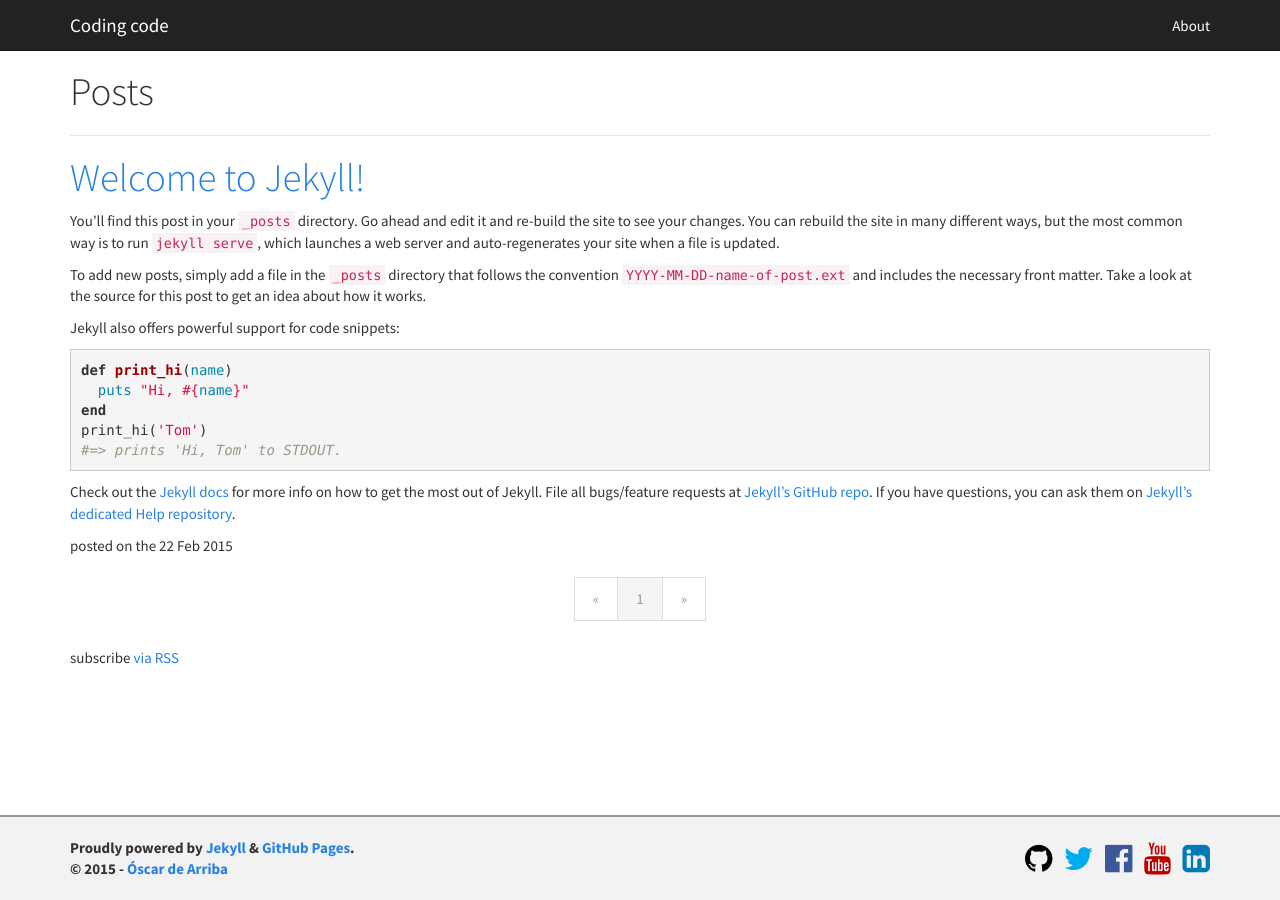
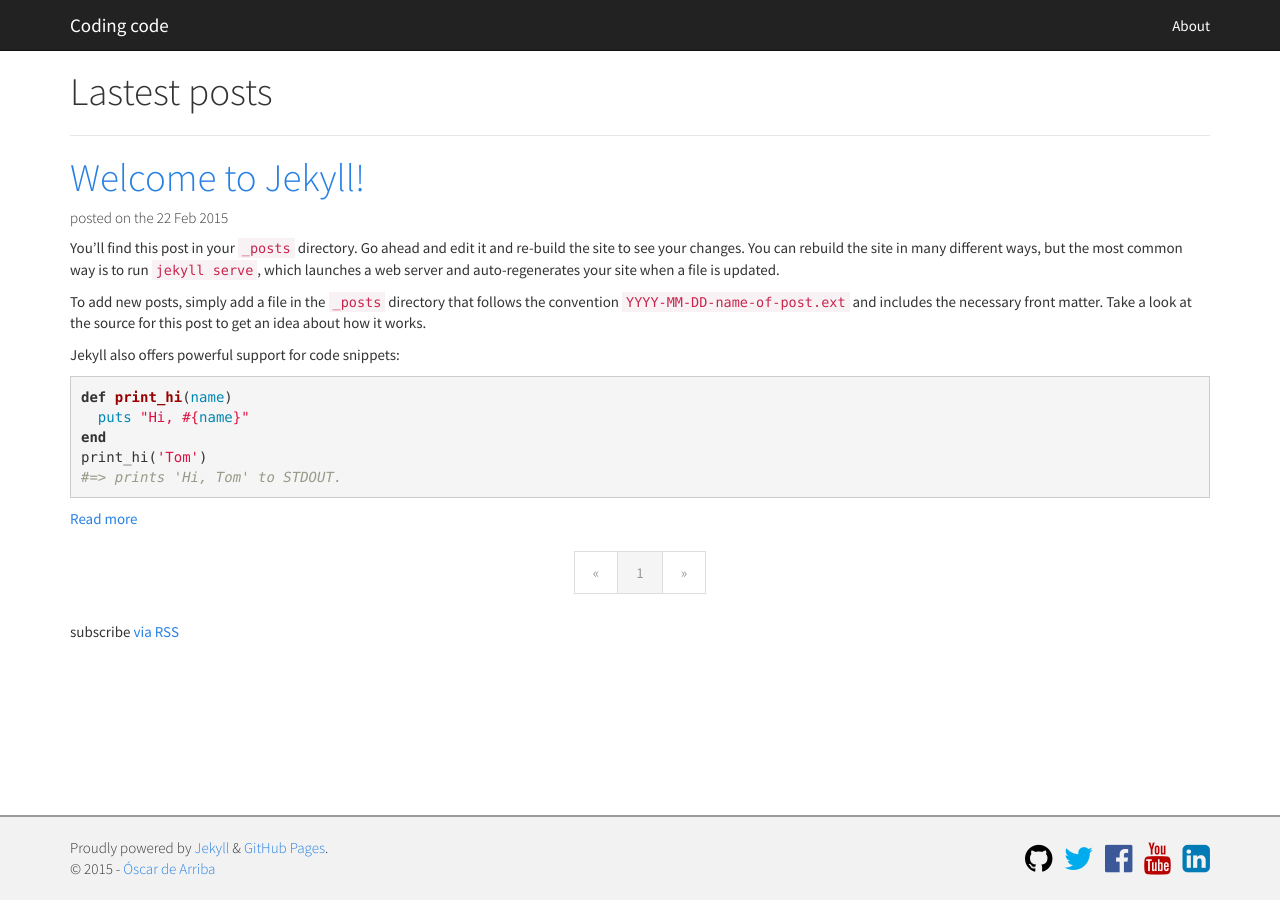
Before and after one commit to odarriba/codingcode.io_old, a Jekyll site: the page built from index.html, in a window 1280 px wide. Built offline with Jekyll 4.4.1, drawn with Linux system fonts in a browser that asks for light colours; nearby versions of some CDN libraries; the list of posts is cut into pages by our own code.

Commit message:
Added excerpt and some visual changes.

```diff
--- a/_config.yml
+++ b/_config.yml
@@ -19,5 +19,9 @@ social:
 # Build settings
 markdown: kramdown
 
+# Pagination
 paginate: 5
 paginate_path: "blog/page:num/"
+
+# Separator to cut down the posts on index page
+excerpt_separator: "<!--more-->"
--- /dev/null
+++ b/_includes/pagination.html
@@ -0,0 +1,48 @@
+<nav style="text-align:center;">
+  <ul class='pagination'>
+    {% if paginator.previous_page %}
+      {% if paginator.previous_page == 1 %}
+        <li>
+          <a href="/">&laquo;</a>
+        </li>
+      {% else %}
+        <li>
+          <a href="/page{{paginator.previous_page}}">&laquo;</a>
+        </li>
+      {% endif %}
+    {% else %}
+      <li class="disabled">
+        <a href="#">&laquo;</a>
+      </li>
+    {% endif %}
+    {% if paginator.page == 1 %}
+      <li class="active">
+        <a href="#">1</a>
+      </li>
+    {% else %}
+      <li>
+        <a href="/">1</a>
+      </li>
+    {% endif %}
+    {% for count in (2..paginator.total_pages) %}
+      {% if count == paginator.page %}
+        <li class="active">
+          <a href="#">{{count}}</a>
+        </li>
+      {% else %}
+        <li>
+          <a href="/page{{count}}">{{count}}</a>
+        </li>
+      {% endif %}
+    {% endfor %}
+    {% if paginator.next_page %}
+      <li>
+        <a href="/page{{paginator.next_page}}">&raquo;</a>
+      </li>
+    {% else %}
+      <li class="disabled">
+        <a href="#">&raquo;</a>
+      </li>
+    {% endif %}
+  </ul>
+</nav>
--- a/_posts/2015-02-22-welcome-to-jekyll.markdown
+++ b/_posts/2015-02-22-welcome-to-jekyll.markdown
@@ -18,6 +18,8 @@ print_hi('Tom')
 #=> prints 'Hi, Tom' to STDOUT.
 {% endhighlight %}
 
+<!--more-->
+
 Check out the [Jekyll docs][jekyll] for more info on how to get the most out of Jekyll. File all bugs/feature requests at [Jekyll’s GitHub repo][jekyll-gh]. If you have questions, you can ask them on [Jekyll’s dedicated Help repository][jekyll-help].
 
 [jekyll]:      http://jekyllrb.com
--- a/css/main.scss
+++ b/css/main.scss
@@ -40,7 +40,7 @@ body {
   border-top: 2px solid #999;
 
   .text {
-    font-weight: bold;
+    font-weight: lighter;
     color: #333;
   }
 
--- a/index.html
+++ b/index.html
@@ -4,68 +4,18 @@ layout: default
 
 <div class="home">
 
-  <h1 class="page-heading">Posts</h1>
+  <h1 class="page-heading">Lastest posts</h1>
   <hr class="divider" />
 
   {% for post in paginator.posts %}
     <h1><a href="{{ post.url }}">{{ post.title }}</a></h1>
+    <h5><aside class="details">posted on the <time>{{ post.date | date_to_string }}</time></aside></h5>
     <div class="content">
-      {{ post.content }}
+      {{ post.excerpt }}
     </div>
-    <aside class="details">posted on the <time>{{ post.date | date_to_string }}</time></aside>
+    <a href="{{ post.url }}">Read more</a>
   {% endfor %}
 
-  <!-- pagination (a page1 folder isn't created by Jekyll.
-  To avoid 404s when going to the first page it must be
-  specified separately) -->
-
-  <nav style="text-align:center;">
-    <ul class='pagination'>
-      {% if paginator.previous_page %}
-        {% if paginator.previous_page == 1 %}
-          <li>
-            <a href="/">&laquo;</a>
-          </li>
-        {% else %}
-          <li>
-            <a href="/page{{paginator.previous_page}}">&laquo;</a>
-          </li>
-        {% endif %}
-      {% else %}
-        <li class="disabled">
-          <a href="#">&laquo;</a>
-        </li>
-      {% endif %}
-      {% if paginator.page == 1 %}
-        <li class="active">
-          <a href="#">1</a>
-        </li>
-      {% else %}
-        <li>
-          <a href="/">1</a>
-        </li>
-      {% endif %}
-      {% for count in (2..paginator.total_pages) %}
-        {% if count == paginator.page %}
-          <li class="active">
-            <a href="#">{{count}}</a>
-          </li>
-        {% else %}
-          <li>
-            <a href="/page{{count}}">{{count}}</a>
-          </li>
-        {% endif %}
-      {% endfor %}
-      {% if paginator.next_page %}
-        <li>
-          <a href="/page{{paginator.next_page}}">&raquo;</a>
-        </li>
-      {% else %}
-        <li class="disabled">
-          <a href="#">&raquo;</a>
-        </li>
-      {% endif %}
-    </ul>
-  </nav>
+  {% include pagination.html %}
   <p class="rss-subscribe">subscribe <a href="{{ "/feed.xml" | prepend: site.baseurl }}">via RSS</a></p>
 </div>
```
